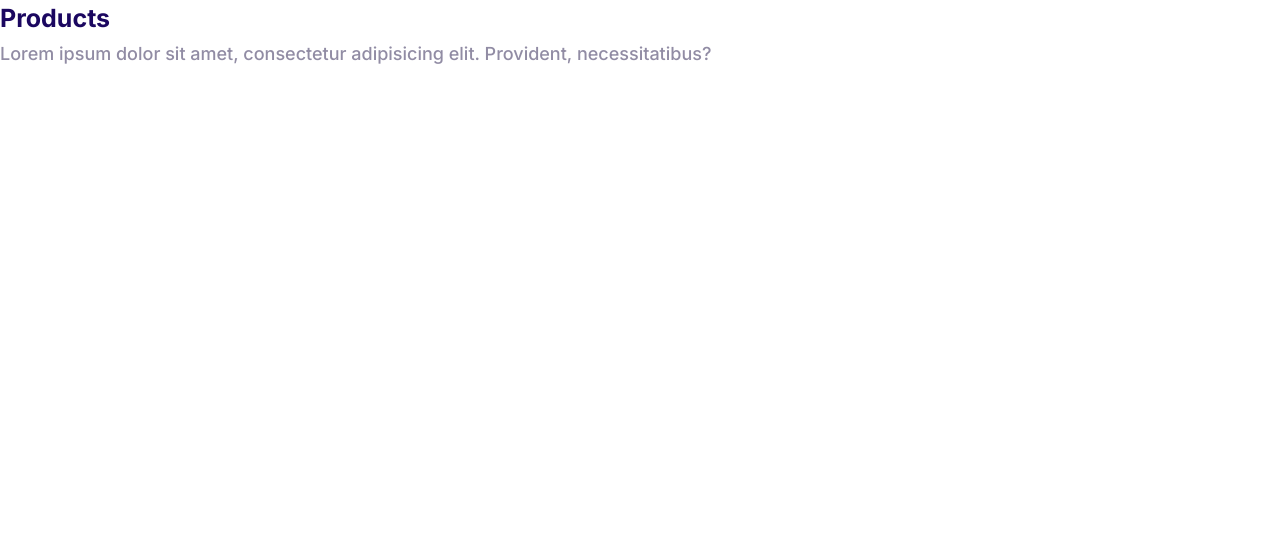
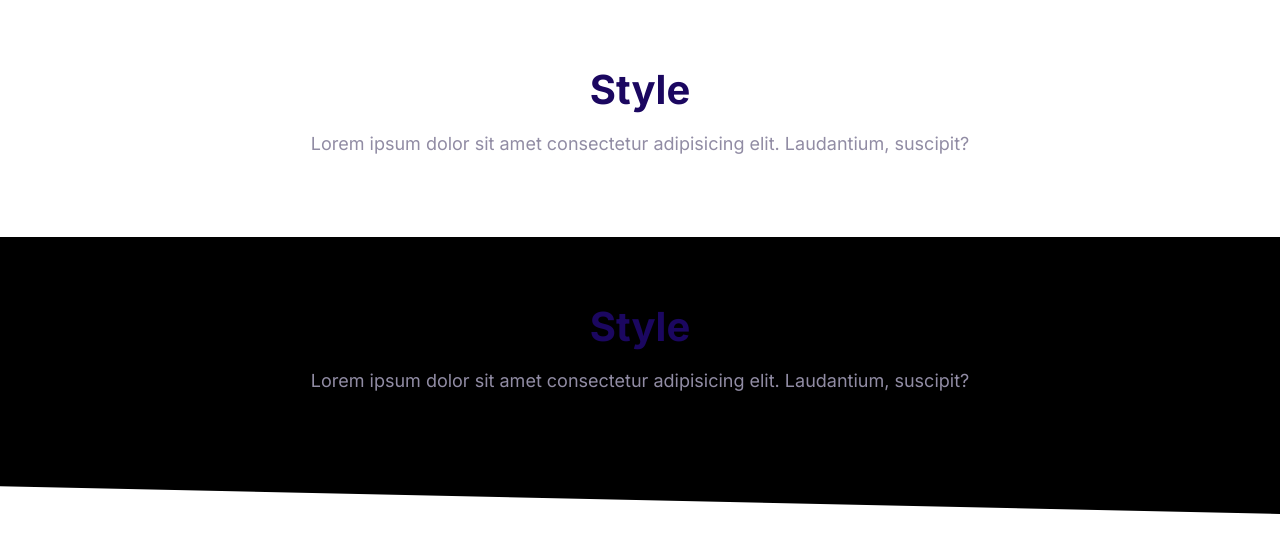
Before and after one commit to Coding-with-Echo/Echofied, a plain HTML site: page index.html in a window 1280 px wide. Drawn offline with Linux system fonts and the light colour scheme.

Commit message:
Building the Blocks Component

```diff
--- a/css/style.css
+++ b/css/style.css
@@ -51,9 +51,9 @@ h3 {
 }
 
 p {
-  font-size: 2.4rem;
+  margin-top: 0;
   font-weight: 400;
-  margin-bottom: 1rem;
+  margin-bottom: 2rem;
 }
 
 @media screen and (min-width: 1024px) {
@@ -604,3 +604,38 @@ p {
   max-height: 100vh;
   opacity: 1;
 }
+
+/* blocks */
+
+.block {
+  --padding-vertical: 6rem;
+  padding: var(--padding-vertical) 2rem;
+}
+
+.block__header {
+  text-align: center;
+}
+
+.block__heading {
+  margin-top: 0;
+  margin-bottom: 1rem;
+}
+
+.block--dark {
+  background: #000;
+}
+
+.block--skewed-right {
+  padding-bottom: calc(var(--padding-vertical) + 4rem);
+  clip-path: polygon(0% 0%, 100% 0%, 100% 100%, 0% 90%);
+}
+
+.block--skewed-left {
+  padding-bottom: calc(var(--padding-vertical) + 4rem);
+  clip-path: polygon(0% 0%, 100% 0%, 100% 90%, 0% 100%);
+}
+
+.container {
+  max-width: 1140px;
+  margin: 0 auto;
+}
--- a/index.html
+++ b/index.html
@@ -15,16 +15,22 @@
     />
   </head>
   <body>
-    <div class="collapsible collapsible--expanded">
-      <header class="collapsible__header">
-        <h2 class="collapsible__heading">Products</h2>
-        <svg class="icon icon--white collapsible__chevron">
-          <use xlink:href="/images/sprite.svg#chevron"></use>
-        </svg>
-      </header>
-      <div class="collapsible__content">
-        Lorem ipsum dolor sit amet, consectetur adipisicing elit. Provident,
-        necessitatibus?
+    <div class="block container">
+      <div class="block__header">
+        <h2 class="block__heading">Style</h2>
+        <p>
+          Lorem ipsum dolor sit amet consectetur adipisicing elit. Laudantium,
+          suscipit?
+        </p>
+      </div>
+    </div>
+    <div class="block block--dark block--skewed-right">
+      <div class="block__header">
+        <h2 class="block__heading">Style</h2>
+        <p>
+          Lorem ipsum dolor sit amet consectetur adipisicing elit. Laudantium,
+          suscipit?
+        </p>
       </div>
     </div>
 
```
Also changed, not shown: components/blocks.html (added, +9 -0 lines).
